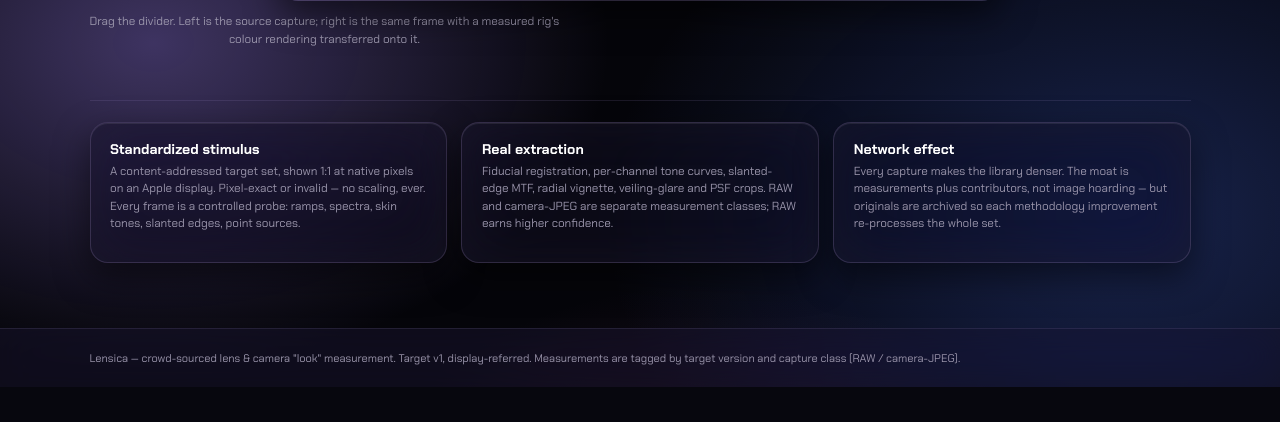
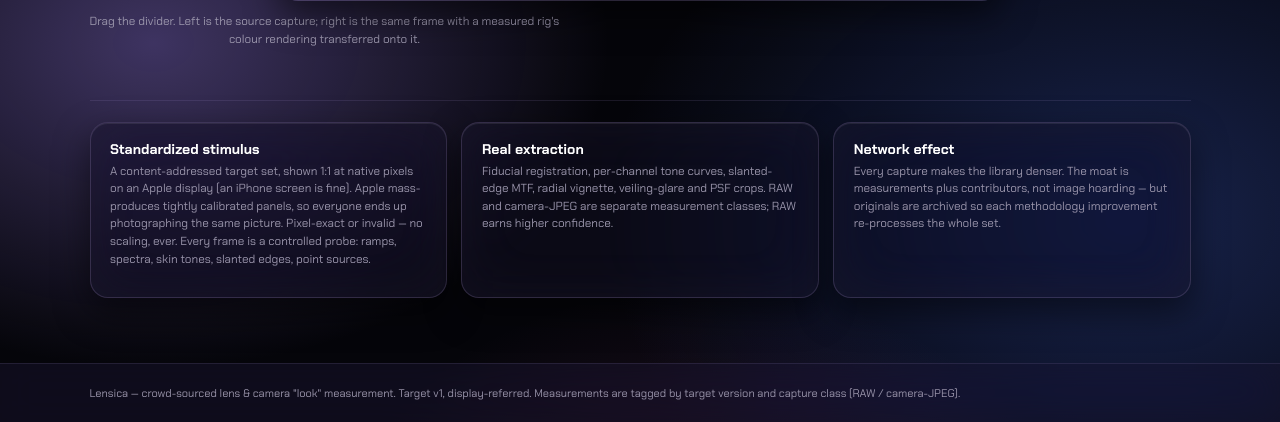
Before and after one commit to Floral-Overcast/lensica, a FastAPI app: page / in a window 1280 px wide. Shown: the part 821-1243 px from the top of the page. Before the commit the page ends 1208 px from the top, so only its background shows below. Run offline with FastAPI, Linux system fonts and the light colour scheme; some libraries are stand-ins or nearby versions.

Commit message:
web: explain why an Apple display is required (wizard gear step + landing stimulus card)
Co-Authored-By: Claude Opus 4.8 <noreply@anthropic.com>

```diff
--- a/web/templates/landing.html
+++ b/web/templates/landing.html
@@ -57,8 +57,10 @@
   <div class="card">
     <h3>Standardized stimulus</h3>
     <p class="note">A content-addressed target set, shown 1:1 at native pixels on an
-      Apple display. Pixel-exact or invalid — no scaling, ever. Every frame is a
-      controlled probe: ramps, spectra, skin tones, slanted edges, point sources.</p>
+      Apple display (an iPhone screen is fine). Apple mass-produces tightly calibrated
+      panels, so everyone ends up photographing the same picture. Pixel-exact or invalid —
+      no scaling, ever. Every frame is a controlled probe: ramps, spectra, skin tones,
+      slanted edges, point sources.</p>
   </div>
   <div class="card">
     <h3>Real extraction</h3>
--- a/web/templates/wizard.html
+++ b/web/templates/wizard.html
@@ -27,7 +27,11 @@
       {% for key, wh in displays %}
       <option value="{{ key }}">{{ key }} — {{ wh[0] }}×{{ wh[1] }}</option>
       {% endfor %}
-    </select></div>
+    </select>
+    <p class="note">Any Apple display works, an iPhone screen is fine. It's about mass
+      production: every display is calibrated differently, but Apple mass-produces tightly
+      calibrated panels, so it's the closest thing to everyone photographing the exact
+      same picture.</p></div>
   <p class="note">Shoot RAW (add camera-JPEG too if you want the body's processing look —
     it's a separate, first-class measurement class). Sturdy tripod, 2s timer or remote,
     never a finger-press.</p>
```
